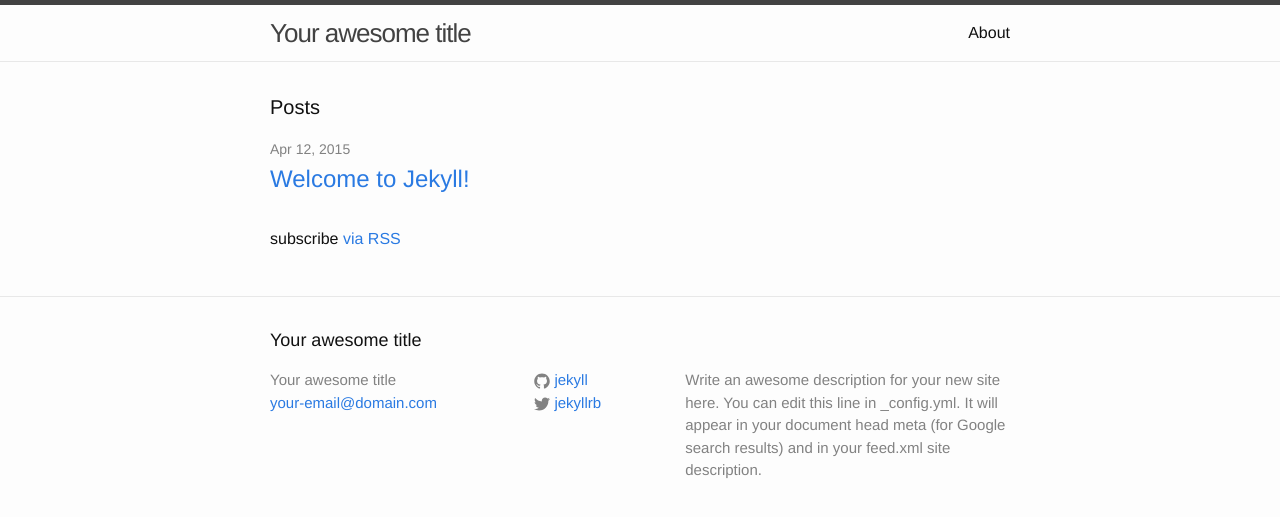
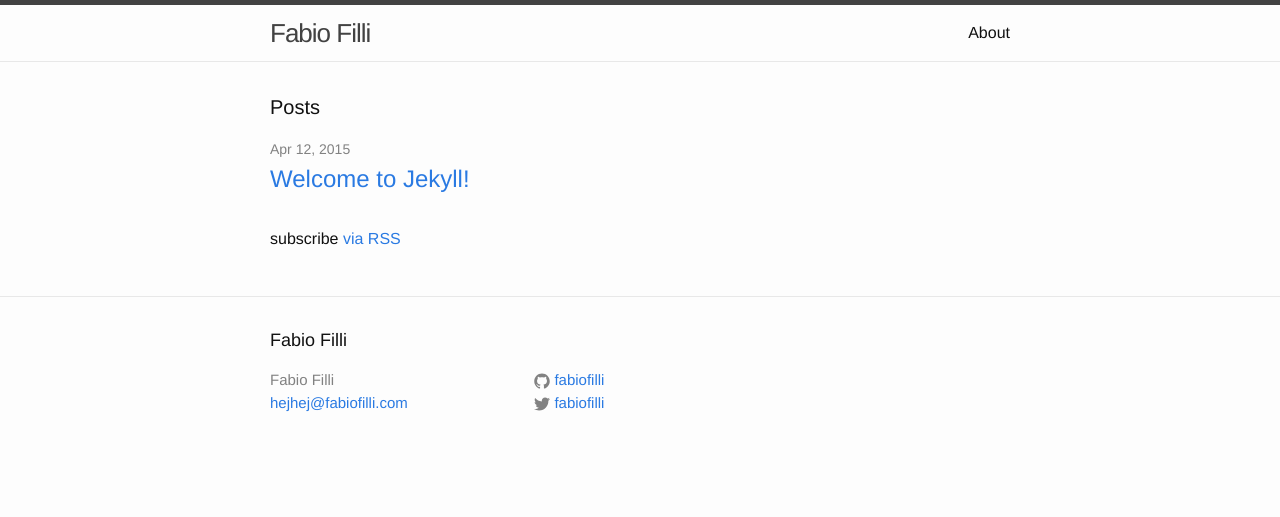
Before and after one commit to fabiofilli/fabiofilli, a Jekyll site: the page built from index.html, in a window 1280 px wide. Shown: the top 517 px of the page. Built offline with Jekyll 4.4.1, drawn with Linux system fonts in a browser that asks for light colours.

Commit message:
modify site settings

```diff
--- a/_config.yml
+++ b/_config.yml
@@ -1,14 +1,11 @@
 # Site settings
-title: Your awesome title
-email: your-email@domain.com
-description: > # this means to ignore newlines until "baseurl:"
-  Write an awesome description for your new site here. You can edit this
-  line in _config.yml. It will appear in your document head meta (for
-  Google search results) and in your feed.xml site description.
+title: Fabio Filli
+email: hejhej@fabiofilli.com
+description: > # its just the personal website and blog of fabio filli.
 baseurl: "" # the subpath of your site, e.g. /blog/
-url: "http://yourdomain.com" # the base hostname & protocol for your site
-twitter_username: jekyllrb
-github_username:  jekyll
+url: "http://fabiofilli.com" # the base hostname & protocol for your site
+twitter_username: fabiofilli
+github_username:  fabiofilli
 
 # Build settings
 markdown: kramdown
```
